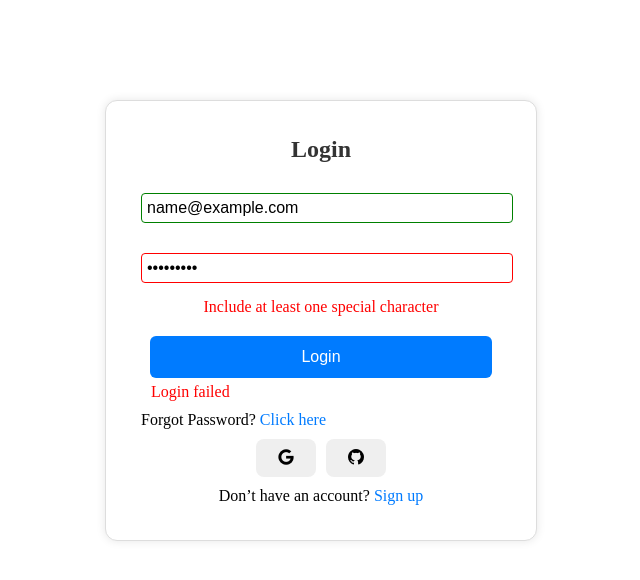
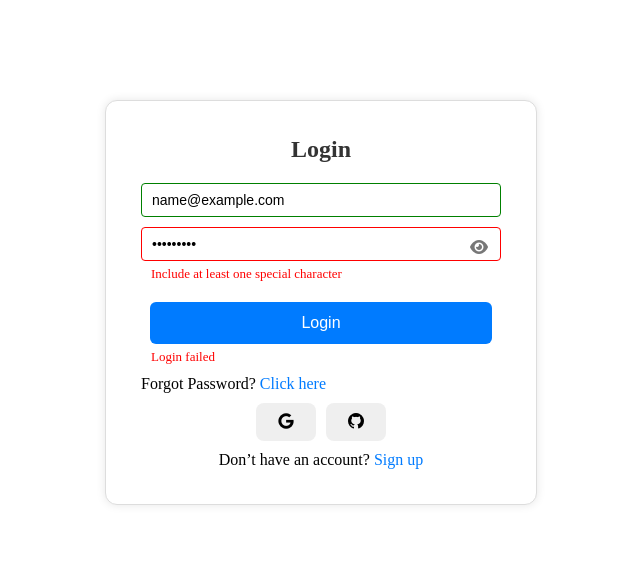
Before and after one commit to varad-pawar1/dashboard, a React (Vite) app in the folder Frontend/: page /login in a window 1280 px wide. Both pictures are taken after typing "name@example.com", "Sample123" into the empty fields and a click on the button "Login". Shown: the top 580 px of the page, without its empty margins (319-959 px from the left). Built offline with nearby package versions, Linux system fonts and the light colour scheme; no server answers.

Commit message:
input PASSWORD ADDED

```diff
--- a/Frontend/src/components/InputField.jsx
+++ b/Frontend/src/components/InputField.jsx
@@ -8,8 +8,8 @@ export default function InputField({
   error: externalError,
 }) {
   const [internalError, setInternalError] = useState("");
+  const [showPassword, setShowPassword] = useState(false);
 
-  // Validation logic for internal validation (optional)
   const validate = (type, value) => {
     switch (type) {
       case "text":
@@ -25,7 +25,7 @@ export default function InputField({
         if (value.length < 8) return "Password must be at least 8 characters";
         if (!/[A-Z]/.test(value))
           return "Include at least one uppercase letter";
-        if (!/[!@#$%^&*(),.?":{}|<>]/.test(value))
+        if (!/[!@#$%^&*(),.?\":{}|<>]/.test(value))
           return "Include at least one special character";
         if (/\s/.test(value)) return "Password cannot contain spaces";
         return "";
@@ -40,28 +40,35 @@ export default function InputField({
     setInternalError(validate(type, val));
   };
 
-  // Show external error first if provided
   const displayError = externalError || internalError;
 
   return (
-    <div style={{ marginBottom: "10px" }}>
+    <div className="input-container">
       <input
-        type={type}
+        type={type === "password" && showPassword ? "text" : type}
+        className={`input-field ${
+          displayError ? "error-border" : value ? "success-border" : ""
+        }`}
         placeholder={placeholder}
         value={value}
         onChange={handleChange}
         required
-        style={{
-          width: "100%",
-          borderColor: displayError ? "red" : value ? "green" : "#ccc",
-          borderWidth: "1px",
-          padding: "5px",
-          borderRadius: "4px",
-        }}
       />
-      {displayError && (
-        <p style={{ color: "red", margin: "5px 0 0" }}>{displayError}</p>
+
+      {type === "password" && (
+        <span
+          className="toggle-password"
+          onClick={() => setShowPassword(!showPassword)}
+        >
+          {showPassword ? (
+            <i className="fa-solid fa-eye-slash"></i>
+          ) : (
+            <i className="fa-solid fa-eye"></i>
+          )}
+        </span>
       )}
+
+      {displayError && <p className="error-text">{displayError}</p>}
     </div>
   );
 }
--- a/Frontend/src/styles/auth.css
+++ b/Frontend/src/styles/auth.css
@@ -12,15 +12,6 @@
 .auth-container h2 {
   margin-bottom: 20px;
   color: #333;
-}
-
-.auth-container input {
-  width: 90%;
-  padding: 12px;
-  margin: 10px 0;
-  border: 1px solid #ccc;
-  border-radius: 6px;
-  font-size: 1rem;
 }
 
 .Button {
--- a/Frontend/src/styles/component.css
+++ b/Frontend/src/styles/component.css
@@ -8,7 +8,6 @@
   transition: all 0.3s ease;
 }
 
-/* Default Primary */
 .btn.primary {
   background-color: #007bff;
   color: white;
@@ -18,7 +17,6 @@
   background-color: #0069d9;
 }
 
-/* Secondary Style */
 .btn.secondary {
   background-color: #6c757d;
   color: white;
@@ -28,7 +26,6 @@
   background-color: #5a6268;
 }
 
-/* Outline Style */
 .btn.outline {
   background-color: transparent;
   border: 2px solid #007bff;
@@ -40,8 +37,54 @@
   color: white;
 }
 
-/* Disabled */
 .btn:disabled {
   background-color: #ccc;
   cursor: not-allowed;
 }
+
+.input-container {
+  position: relative;
+  margin-bottom: 10px;
+  width: 100%;
+}
+
+.input-field {
+  width: 100%;
+  padding: 8px 40px 8px 10px;
+  border: 1px solid #ccc;
+  border-radius: 4px;
+  outline: none;
+  font-size: 14px;
+  box-sizing: border-box;
+  transition: border-color 0.2s ease;
+}
+
+.input-field.error-border {
+  border-color: red;
+}
+
+.input-field.success-border {
+  border-color: green;
+}
+
+.toggle-password {
+  position: absolute;
+  right: 12px;
+  top: 12px;
+  cursor: pointer;
+  color: #777;
+  font-size: 16px;
+  user-select: none;
+  transition: color 0.2s ease;
+  line-height: 0;
+}
+
+.toggle-password:hover {
+  color: #000;
+}
+
+.error-text {
+  color: red;
+  font-size: 13px;
+  margin-top: 5px;
+}
```
Also changed, not shown: Frontend/src/components/counter.jsx (deleted, +0 -17 lines).
